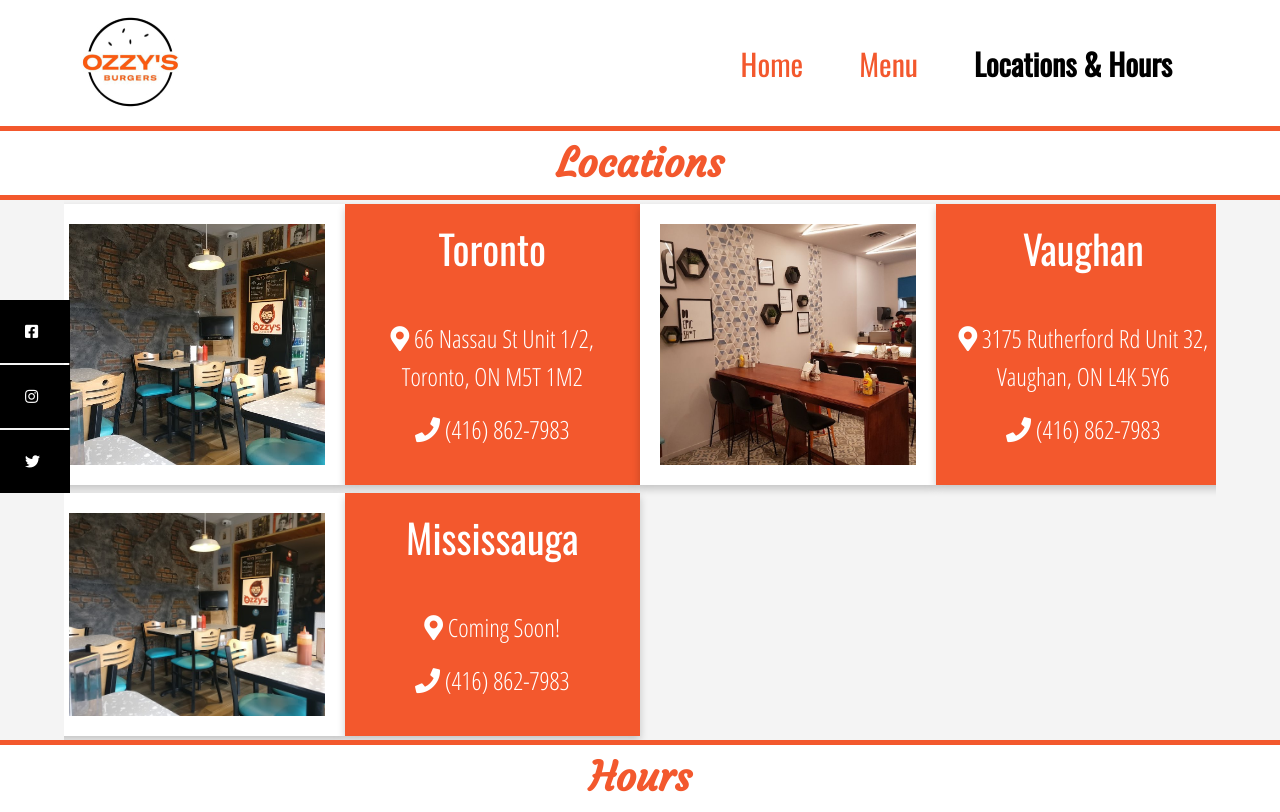
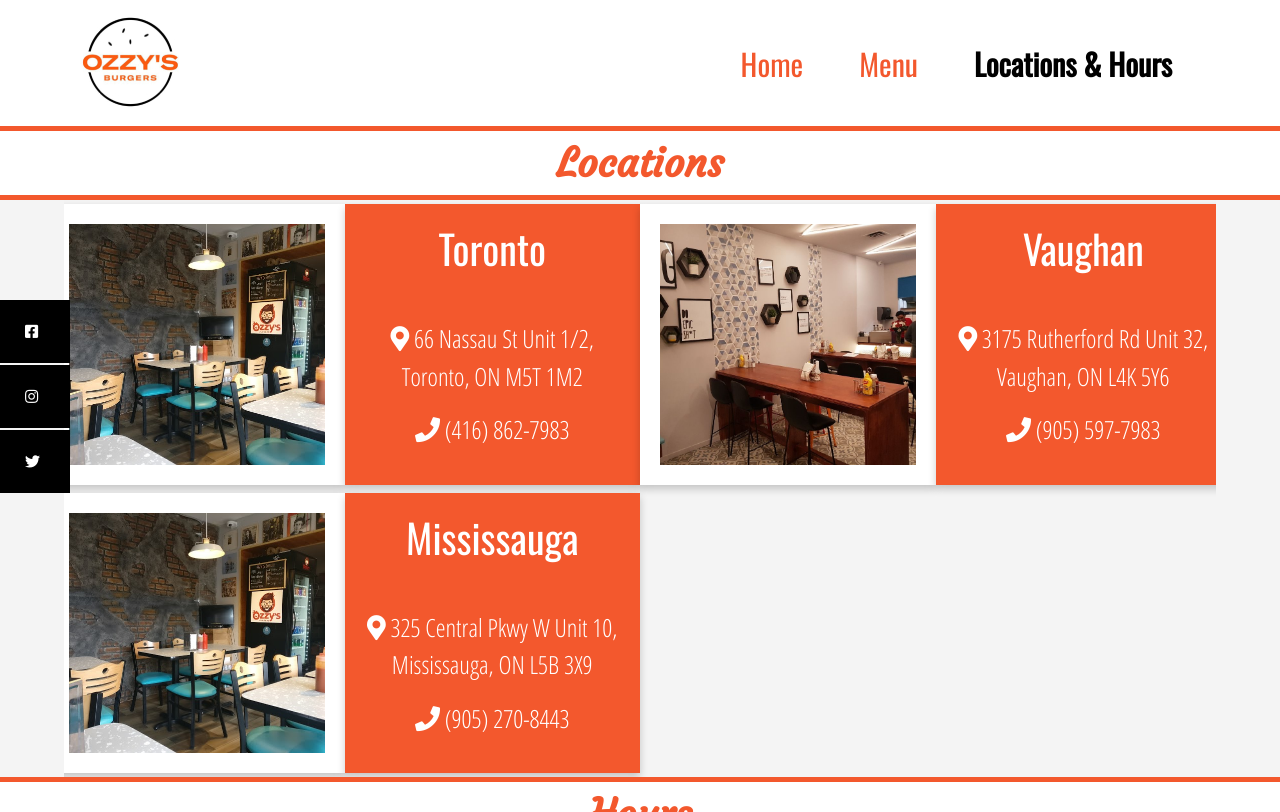
Before and after one commit to saadnaf/ozzysburger.github.io, a plain HTML site: page location.html in a window 1280 px wide. Shown: the top 812 px of the page. Drawn offline with nearby package versions, Linux system fonts and the light colour scheme.

Commit message:
location.html

```diff
--- a/location.html
+++ b/location.html
@@ -57,7 +57,7 @@
                     <div class="description mt-1 mb-1 col-xs-12 col-md-6 col-lg-6">
                         <h2>Vaughan</h2>
                         <p class="pt-md-5"><i class="fas fa-map-marker-alt"></i>   3175 Rutherford Rd Unit 32, Vaughan, ON L4K 5Y6</p>
-                        <p><i class="fas fa-phone"></i>   (416) 862-7983</p>
+                        <p><i class="fas fa-phone"></i>   (905) 597-7983</p>
                     </div>
                 </div>
             </div>
@@ -69,8 +69,8 @@
                     </div>
                     <div class="description mt-1 mb-1 col-xs-12 col-md-6 col-lg-6">
                         <h2>Mississauga</h2>
-                        <p class="pt-md-5"> <i class="fas fa-map-marker-alt"></i>   Coming Soon!</p>
-                        <p><i class="fas fa-phone"></i>   (416) 862-7983</p>
+                        <p class="pt-md-5"> <i class="fas fa-map-marker-alt"></i>   325 Central Pkwy W Unit 10, Mississauga, ON L5B 3X9</p>
+                        <p><i class="fas fa-phone"></i>   (905) 270-8443</p>
                     </div>
                 </div>
             </div>
```
